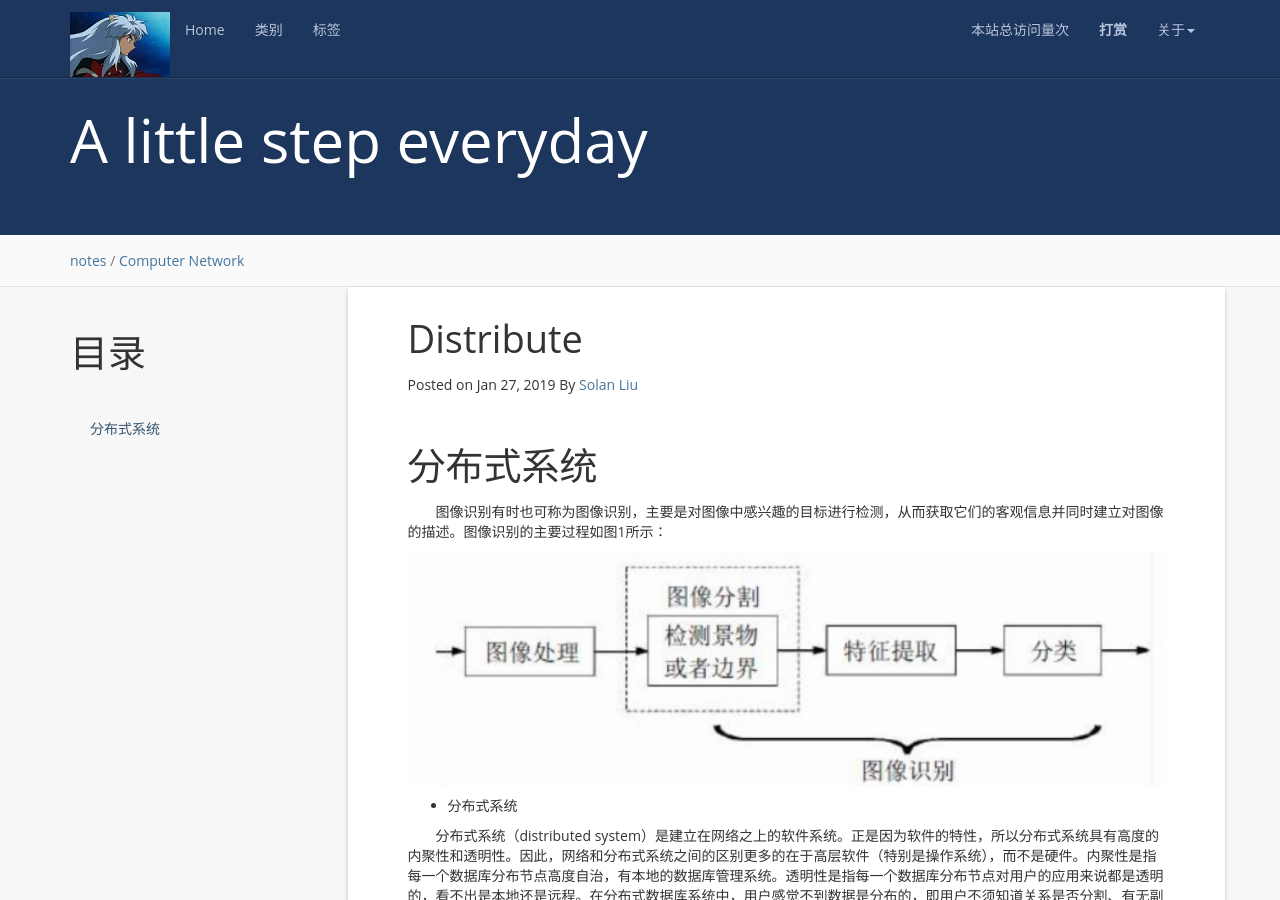
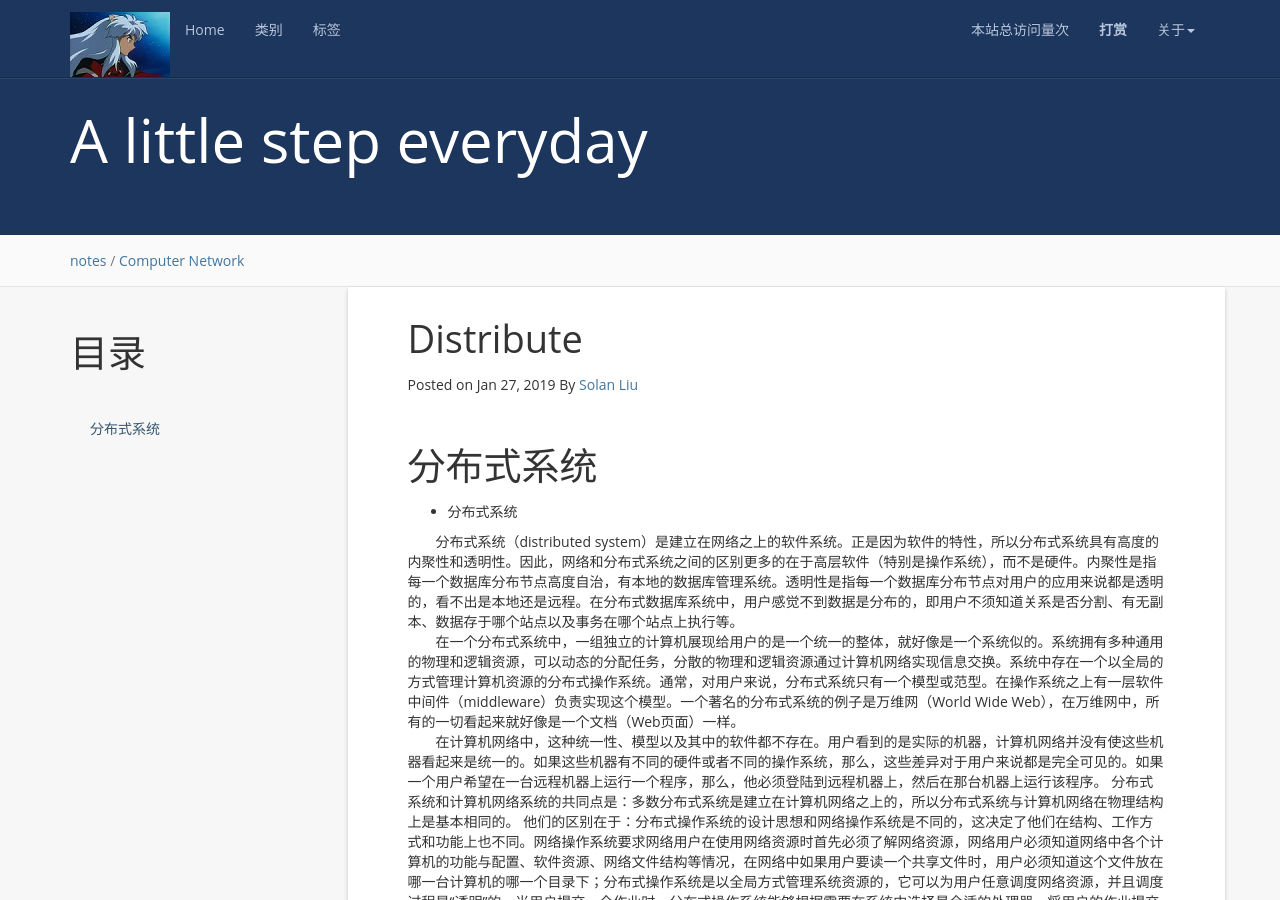
Before and after one commit to SolanLiu/Blog, a Jekyll site: the page built from _posts/2019-01-28-notes-distribute.md, in a window 1280 px wide and 900 px high. Built offline with Jekyll 4.4.1, drawn with Linux system fonts in a browser that asks for light colours; nearby versions of some CDN libraries; comment, search, counter and statistics services are not loaded.

Commit message:
distribute version 2

```diff
--- a/_posts/2019-01-28-notes-distribute.md
+++ b/_posts/2019-01-28-notes-distribute.md
@@ -16,10 +16,6 @@ tag: Computer Network
 
 
 # 分布式系统
-
-&emsp;&emsp;图像识别有时也可称为图像识别，主要是对图像中感兴趣的目标进行检测，从而获取它们的客观信息并同时建立对图像的描述。图像识别的主要过程如图1所示：
-
-![图像识别的主要过程]({{'/styles/images/image recognition/图1.jpg' | prepend: site.baseurl }})
 
 - 分布式系统
 
```
